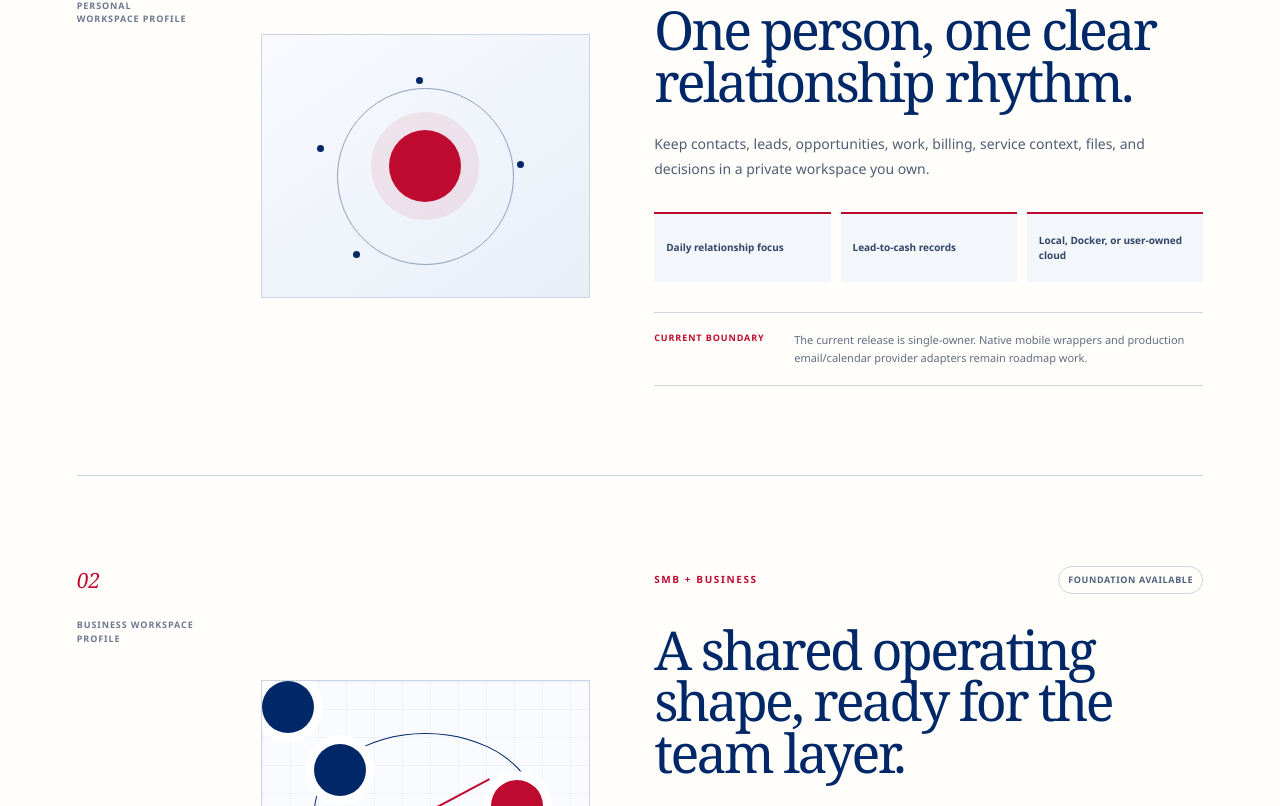
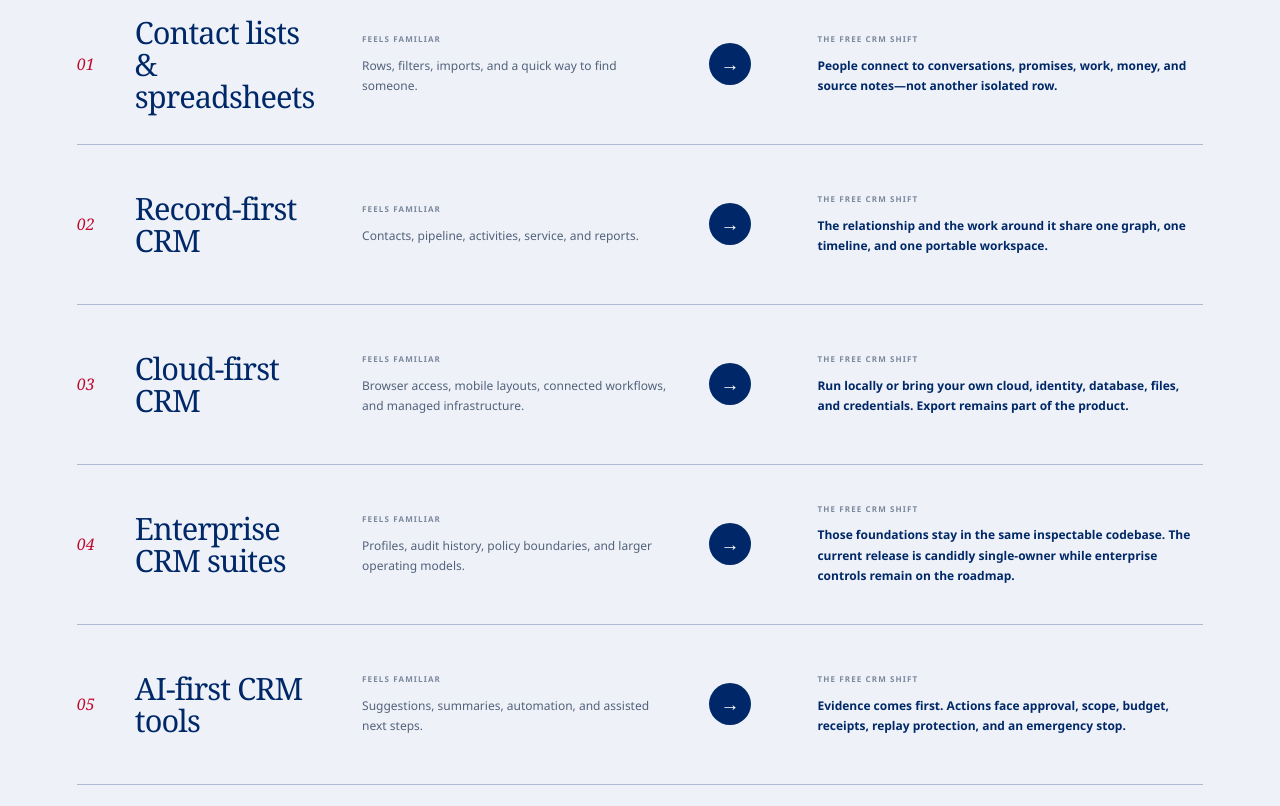
Before and after one commit to mlmrx/FreeCRM, a Next.js app: page /platform in a window 1280 px wide. Shown: the part 1494-2300 px from the top of the page. Built offline with nearby package versions, Linux system fonts and the light colour scheme; no server answers.

Commit message:
Add brand-neutral CRM positioning

```diff
--- a/app/platform/page.tsx
+++ b/app/platform/page.tsx
@@ -1,6 +1,7 @@
 /* eslint-disable @next/next/no-html-link-for-pages -- Vinext production prefetch is intentionally avoided for reliable navigation. */
 import type { Metadata } from 'next';
 
+import { crmLandscape } from '@/lib/crm-landscape';
 import { publicPersonas } from '@/lib/public-personas';
 
 export const metadata: Metadata = {
@@ -34,6 +35,24 @@ export default function PlatformPage() {
 
         <section className="platform-thesis" aria-label="Shared platform architecture">
           <p>ONE REPOSITORY</p><i aria-hidden="true" /><p>THREE WORKSPACE PROFILES</p><i aria-hidden="true" /><p>ONE AGENTIC LAYER</p>
+        </section>
+
+        <section className="platform-landscape" aria-labelledby="landscape-title">
+          <header>
+            <p>Recognize your CRM world</p>
+            <h2 id="landscape-title">Bring what you know.<br /><em>Change the default.</em></h2>
+            <span>No vendor scorecard. Just the familiar pattern—and the FREE CRM shift.</span>
+          </header>
+          <div className="platform-landscape-list">
+            {crmLandscape.map((item) => (
+              <article key={item.id}>
+                <div><span>{item.number}</span><h3>{item.category}</h3></div>
+                <p><small>Feels familiar</small>{item.familiar}</p>
+                <i aria-hidden="true">→</i>
+                <p><small>The FREE CRM shift</small>{item.difference}</p>
+              </article>
+            ))}
+          </div>
         </section>
 
         <section className="platform-personas" id="personas" aria-labelledby="personas-title">
--- /dev/null
+++ b/lib/crm-landscape.ts
@@ -0,0 +1,49 @@
+export type CrmLandscapeCategory = {
+  id: 'lists' | 'records' | 'cloud' | 'enterprise' | 'ai';
+  number: string;
+  category: string;
+  familiar: string;
+  difference: string;
+};
+
+/**
+ * Category-level positioning helps people map FREE CRM to the tools they know
+ * without turning the product story into a vendor-by-vendor scorecard.
+ */
+export const crmLandscape: readonly CrmLandscapeCategory[] = [
+  {
+    id: 'lists',
+    number: '01',
+    category: 'Contact lists & spreadsheets',
+    familiar: 'Rows, filters, imports, and a quick way to find someone.',
+    difference: 'People connect to conversations, promises, work, money, and source notes—not another isolated row.',
+  },
+  {
+    id: 'records',
+    number: '02',
+    category: 'Record-first CRM',
+    familiar: 'Contacts, pipeline, activities, service, and reports.',
+    difference: 'The relationship and the work around it share one graph, one timeline, and one portable workspace.',
+  },
+  {
+    id: 'cloud',
+    number: '03',
+    category: 'Cloud-first CRM',
+    familiar: 'Browser access, mobile layouts, connected workflows, and managed infrastructure.',
+    difference: 'Run locally or bring your own cloud, identity, database, files, and credentials. Export remains part of the product.',
+  },
+  {
+    id: 'enterprise',
+    number: '04',
+    category: 'Enterprise CRM suites',
+    familiar: 'Profiles, audit history, policy boundaries, and larger operating models.',
+    difference: 'Those foundations stay in the same inspectable codebase. The current release is candidly single-owner while enterprise controls remain on the roadmap.',
+  },
+  {
+    id: 'ai',
+    number: '05',
+    category: 'AI-first CRM tools',
+    familiar: 'Suggestions, summaries, automation, and assisted next steps.',
+    difference: 'Evidence comes first. Actions face approval, scope, budget, receipts, replay protection, and an emergency stop.',
+  },
+] as const;
```
Also changed, not shown: app/globals.css, 3 other files (tests, documents, lock files or other folders).
